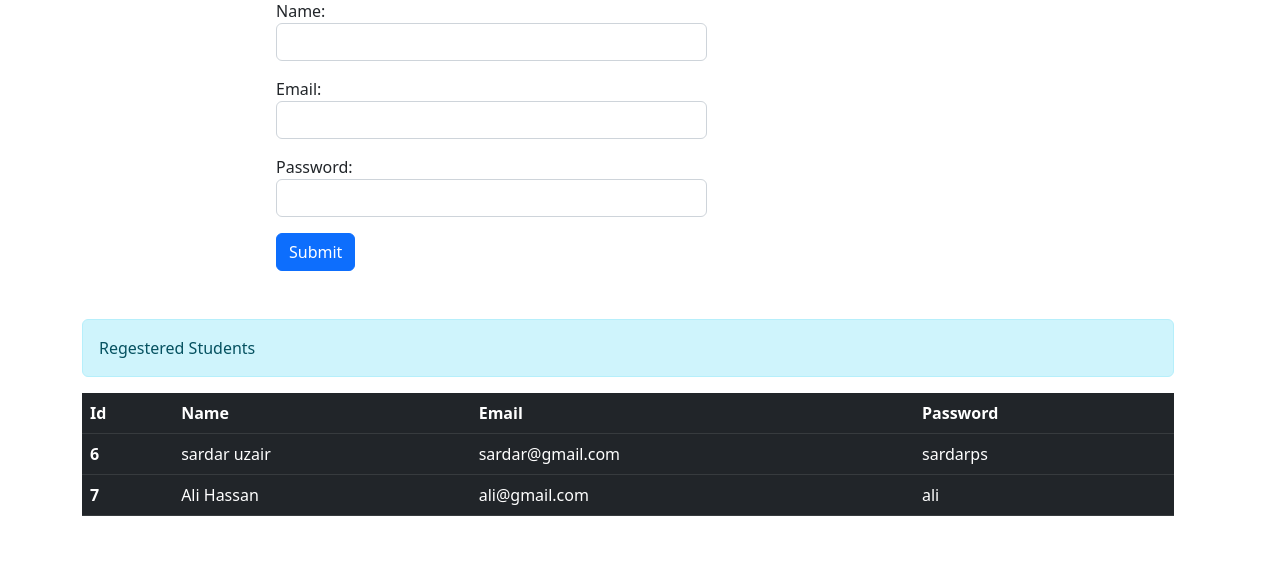
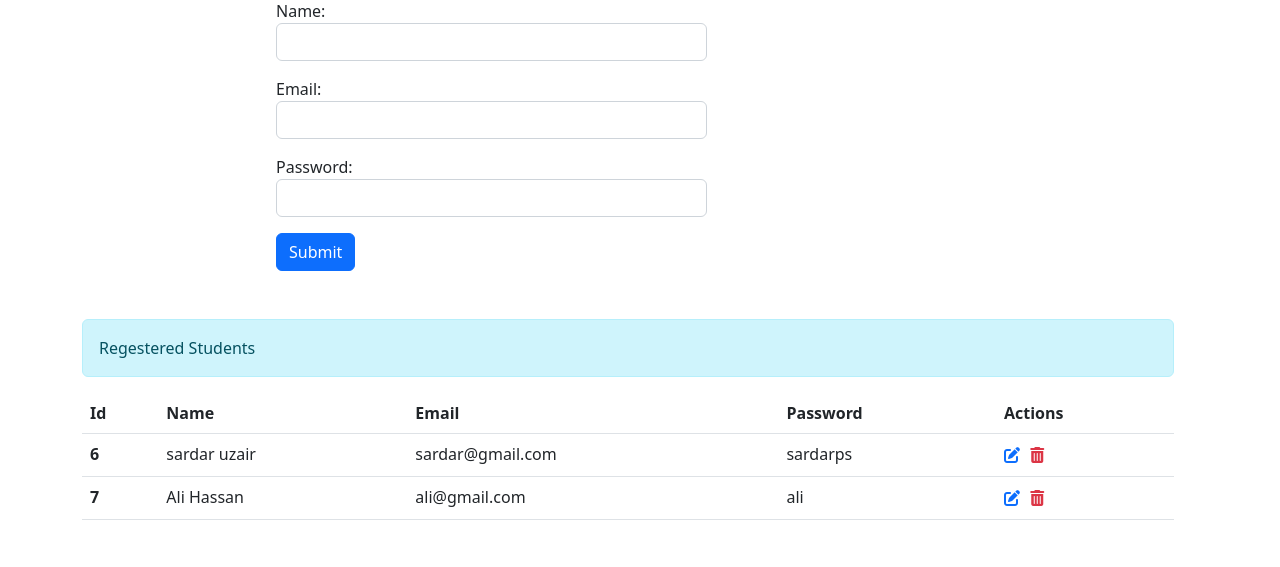
Before and after one commit to sardaruzair1/Student_Management, a Django app: page / in a window 1280 px wide. Shown: the part 233-800 px from the top of the page. Run offline with Django 3.2, Linux system fonts and the light colour scheme; data comes from the database, SQL or seed files in the repository; both versions use the stored data as it was after the commit.

Commit message:
ginal version

```diff
--- a/std/forms.py
+++ b/std/forms.py
@@ -10,5 +10,5 @@ class StudentsForm(ModelForm):
         widgets={
             'name':forms.TextInput(attrs={'class':'form-control'}),
             'email':forms.TextInput(attrs={'class':'form-control'}),
-            'password':forms.PasswordInput(attrs={'class':'form-control'})
+            'password':forms.PasswordInput(attrs={'class':'form-control'},render_value=True)
         }
--- a/std/urls.py
+++ b/std/urls.py
@@ -4,5 +4,6 @@ from . import views
 
 urlpatterns = [
     path('',views.Home,name='Home'),
-    path('update/',views.Update,name='Update')
+    path('<int:id>',views.Update,name='Update')  ,
+    path('delete/<int:id>', views.delete, name="delete")
 ]
--- a/std/views.py
+++ b/std/views.py
@@ -19,6 +19,24 @@ def Home(request):
     }
     return render(request,'app/index.html',contex)
 
+# Update records
+def Update(request,id):
+    if request.method == 'POST':
+        data= Students.objects.get(pk=id)
+        form=StudentsForm(request.POST,instance=data)
+        if form.is_valid():
+            form.save()
+    else:
 
-def Update(request):
-    return render(request,'app/update.html')
+        data= Students.objects.get(pk=id)
+        form = StudentsForm(instance=data)
+    contex={
+        'form':form
+    }
+    return render(request,'app/update.html',contex)
+
+# delete records
+def delete(request,id):
+    a = Students.objects.get(pk=id)
+    a.delete()
+    return redirect('/')
--- a/templates/app/base.html
+++ b/templates/app/base.html
@@ -5,6 +5,18 @@
     <meta name="viewport" content="width=device-width, initial-scale=1">
     <title>{% block title %}{% endblock title %} |student managment</title>
     <link href="https://cdn.jsdelivr.net/npm/bootstrap@5.2.3/dist/css/bootstrap.min.css" rel="stylesheet" integrity="sha384-rbsA2VBKQhggwzxH7pPCaAqO46MgnOM80zW1RWuH61DGLwZJEdK2Kadq2F9CUG65" crossorigin="anonymous">
+    <link rel="stylesheet" href="https://cdnjs.cloudflare.com/ajax/libs/font-awesome/6.2.1/css/all.min.css" integrity="sha512-MV7K8+y+gLIBoVD59lQIYicR65iaqukzvf/nwasF0nqhPay5w/9lJmVM2hMDcnK1OnMGCdVK+iQrJ7lzPJQd1w==" crossorigin="anonymous" referrerpolicy="no-referrer" />
+    <style>
+      button{
+        border: none;
+        outline: none;
+        background-color: transparent;
+      }
+      a{
+        text-decoration: none;
+        color: black;
+      }
+    </style>
   </head>
   <body>
     <h1 class="alert alert-success container text-center mt-1">STUDENT MANAGMENT SYSTEM</h1>
--- a/templates/app/index.html
+++ b/templates/app/index.html
@@ -17,7 +17,7 @@
   </div>
   {% comment %} table {% endcomment %}
 
-<table class="table table-dark">
+  <table class="table">
     <div class="alert alert-info mt-5">Regestered Students</div>
     <thead>
       <tr>
@@ -25,6 +25,8 @@
         <th scope="col">Name</th>
         <th scope="col">Email</th>
         <th scope="col">Password</th>
+        <th scope="col">Actions</th>
+
       </tr>
     </thead>
     <tbody>
@@ -34,6 +36,17 @@
         <td>{{ dt.name }}</td>
         <td>{{ dt.email }}</td>
         <td>{{ dt.password }}</td>
+        <td>
+          <a href="{% url 'Update' dt.id %}">
+            <i class="fa-solid fa-pen-to-square text-primary"></i>
+          </a>
+          <form action="{% url 'delete' dt.id %}" method="POST" class="d-inline">
+            {% csrf_token %}
+            <button type="submit">
+              <i class="fa-solid fa-trash-can text-danger"></i>
+            </button>
+          </form>
+        </td>
       </tr>
 
       {% endfor %}
```
Also changed, not shown: templates/app/update.html (+8 -1 lines), db.sqlite3. Lines whose indentation alone changed are shown as unchanged.
